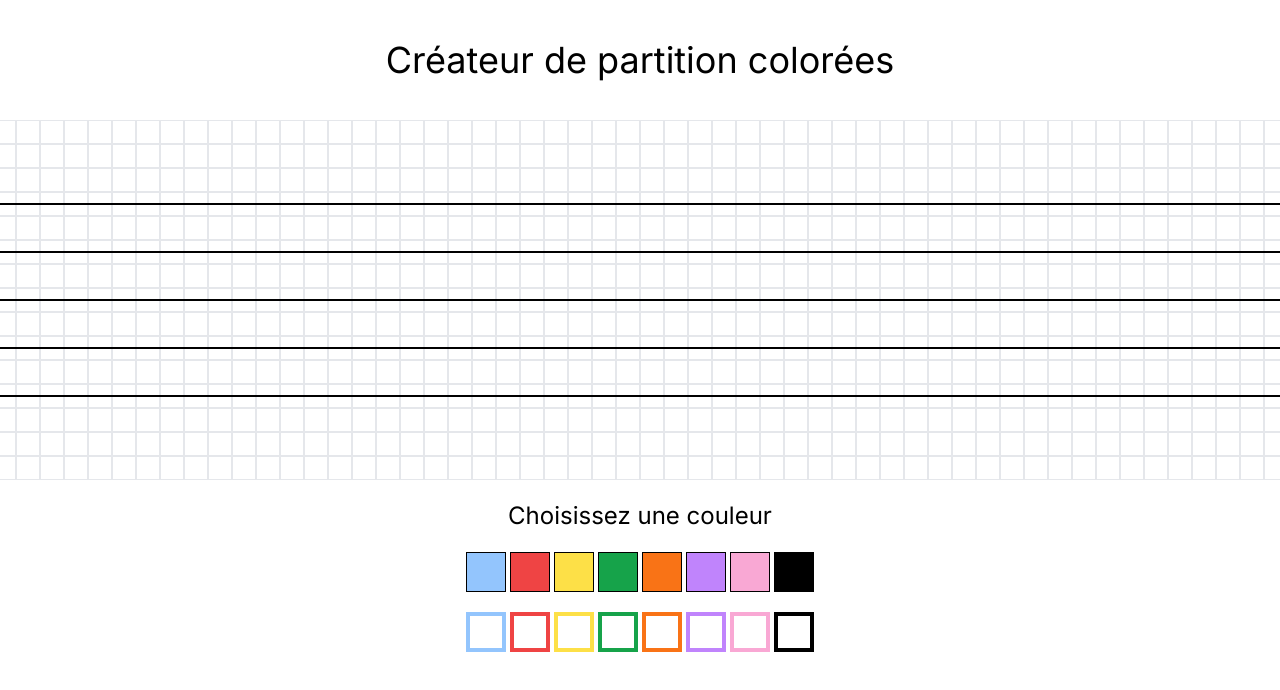
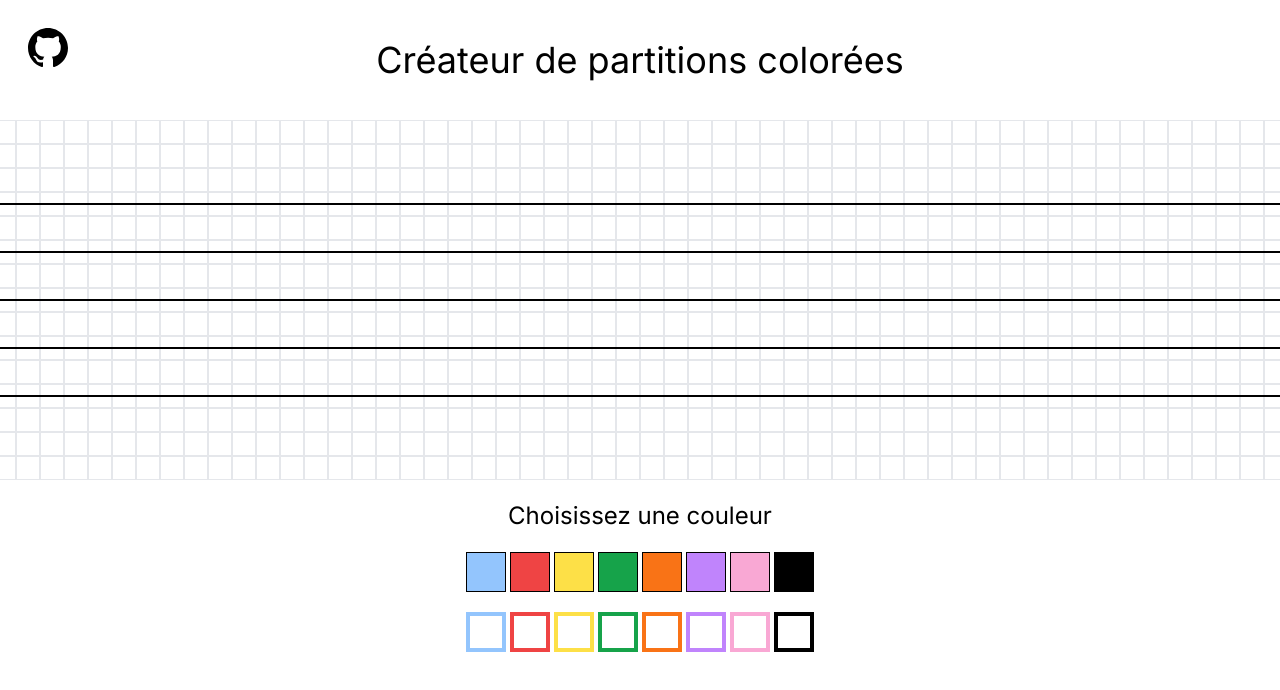
Before and after one commit to Meez25/MusicSheetCreator, a Next.js app: page / in a window 1280 px wide. Shown: the top 690 px of the page. Built offline with nearby package versions, Linux system fonts and the light colour scheme.

Commit message:
added github icon and changed repo name

```diff
--- a/app/layout.tsx
+++ b/app/layout.tsx
@@ -6,8 +6,8 @@ import { Analytics } from "@vercel/analytics/react"
 const inter = Inter({ subsets: ["latin"] });
 
 export const metadata: Metadata = {
-  title: "Créateur de partition colorées",
-  description: "Créer des partitions colorées en ligne",
+  title: "Créateur de partitions colorées",
+  description: "Créer des partitions colorées en ligne, gratuitement. Pratique pour les enfants et les débutants en musique."
 };
 
 export default function RootLayout({
--- a/app/page.tsx
+++ b/app/page.tsx
@@ -1,9 +1,19 @@
 import { Board } from "@/components/Board";
+import { RiGithubFill } from '@remixicon/react'
+import Link from "next/link";
+
+const GITHUB_URL = "https://github.com/Meez25/MusicSheetCreator"
 
 export default function Home() {
   return (
     <main className="my-10 h-full">
-      <h1 className="text-4xl justify-center flex mb-10">Créateur de partition colorées</h1>
+      <Link href={GITHUB_URL} target="_blank" >
+        <RiGithubFill
+          className="absolute top-0 left-0 m-6"
+          size={48}
+        />
+      </Link>
+      <h1 className="text-4xl justify-center flex mb-10">Créateur de partitions colorées</h1>
       <Board />
     </main>
   );
--- a/package.json
+++ b/package.json
@@ -3,12 +3,13 @@
   "version": "0.1.0",
   "private": true,
   "scripts": {
-    "dev": "next dev",
+    "dev": "next dev --turbo",
     "build": "next build",
     "start": "next start",
     "lint": "next lint"
   },
   "dependencies": {
+    "@remixicon/react": "^4.2.0",
     "@vercel/analytics": "^1.3.0",
     "next": "14.2.3",
     "react": "^18",
```
Also changed, not shown: 2 other files (tests, documents, lock files or other folders).
